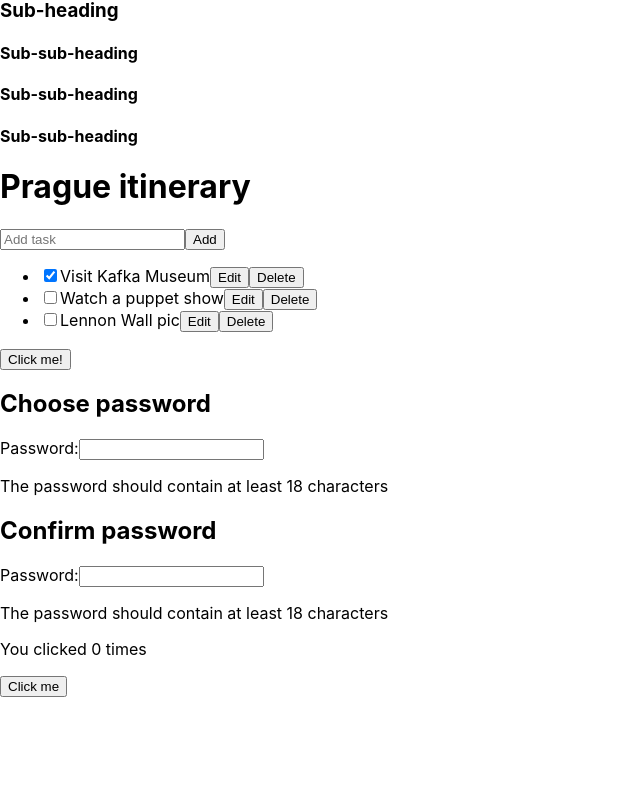
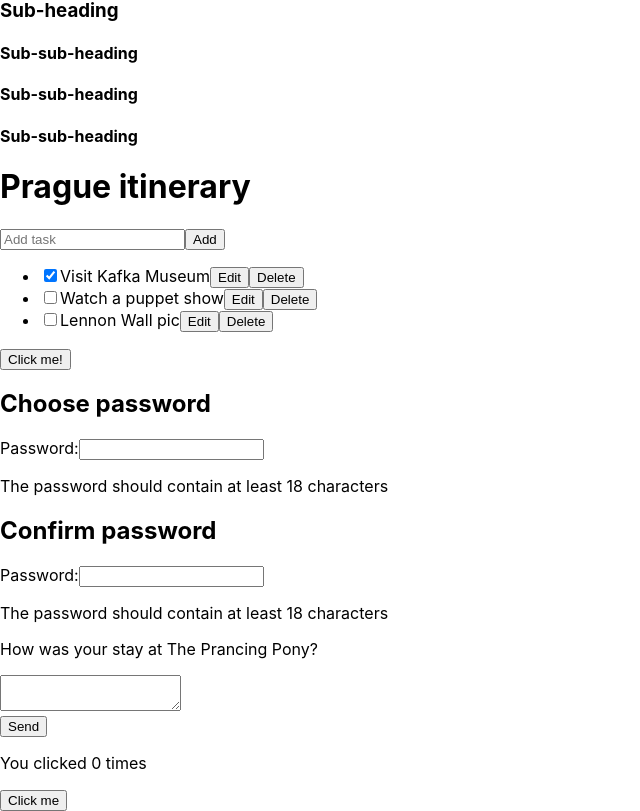
Before and after one commit to Namikachi/react, a React (Create React App) app: page / in a window 1280 px wide. Shown: the part 2369-3180 px from the top of the page, without its empty margins (0-640 px from the left). Before the commit the page ends 3066 px from the top, so only its background shows below. Built offline with nearby package versions, Linux system fonts and the light colour scheme.

Commit message:
my 19th commit
- Choosing the State Structure

```diff
--- /dev/null
+++ b/src/ChoosingTheStateStructure.js
@@ -0,0 +1,128 @@
+//  If some two state variables always change together, it might be a good idea to unify them into a single state variable.
+
+// A
+// const [x, setX] = useState(0);
+// const [y, setY] = useState(0);
+
+// B
+// const [position, setPosition] = useState({ x: 0, y: 0 });
+
+import { useState } from 'react';
+
+
+// -----------------------------
+// Avoid contradictions in state
+// -----------------------------
+function FeedbackForm() {
+  const [text, setText] = useState('');
+	// 👎
+	// ・If you forget to call setIsSent and setIsSending together,
+	//	 you may end up in a situation where both isSending and isSent are true at the same time.
+	// ・The more complex your component is, the harder it will be to understand what happened.
+  // const [isSending, setIsSending] = useState(false);
+  // const [isSent, setIsSent] = useState(false);
+
+	// 👍
+	// ・Since isSending and isSent should never be true at the same time,
+	//	 it is better to replace them with one status state variable that may take one of three valid states: 'typing' (initial), 'sending', and 'sent':
+	const [status, setStatus] = useState('typing');
+
+  async function handleSubmit(e) {
+    e.preventDefault();
+    // setIsSending(true);
+		setStatus('sending');
+    await sendMessage(text);
+		setStatus('sent');
+    // setIsSending(false);
+    // setIsSent(true);
+  }
+
+	const isSending = status === 'sending';
+  const isSent = status === 'sent';
+
+  if (isSent) {
+    return <h1>Thanks for feedback!</h1>
+  }
+
+  return (
+    <form onSubmit={handleSubmit}>
+      <p>How was your stay at The Prancing Pony?</p>
+      <textarea
+        disabled={isSending}
+        value={text}
+        onChange={e => setText(e.target.value)}
+      />
+      <br />
+      <button
+        disabled={isSending}
+        type="submit"
+      >
+        Send
+      </button>
+      {isSending && <p>Sending...</p>}
+    </form>
+  );
+}
+
+// Pretend to send a message.
+function sendMessage(text) {
+  return new Promise(resolve => {
+    setTimeout(resolve, 2000);
+  });
+}
+
+// -----------------------------
+// Avoid redundant state
+// -----------------------------
+
+function Form() {
+  const [firstName, setFirstName] = useState('');
+  const [lastName, setLastName] = useState('');
+	// 👎
+	// fullName is redundant.
+  // const [fullName, setFullName] = useState('');
+
+	// 👍
+	// You can always calculate fullName from firstName and lastName during render, so remove it from state.
+	const fullName = firstName + ' ' + lastName;
+
+  function handleFirstNameChange(e) {
+    setFirstName(e.target.value);
+    // setFullName(e.target.value + ' ' + lastName);
+  }
+
+  function handleLastNameChange(e) {
+    setLastName(e.target.value);
+    // setFullName(firstName + ' ' + e.target.value);
+  }
+
+  return (
+    <>
+      <h2>Let’s check you in</h2>
+      <label>
+        First name:{' '}
+        <input
+          value={firstName}
+          onChange={handleFirstNameChange}
+        />
+      </label>
+      <label>
+        Last name:{' '}
+        <input
+          value={lastName}
+          onChange={handleLastNameChange}
+        />
+      </label>
+      <p>
+        Your ticket will be issued to: <b>{fullName}</b>
+      </p>
+    </>
+  );
+}
+
+// -----------------------------
+// Avoid duplication in state
+// -----------------------------
+
+
+export { FeedbackForm, Form }
--- a/src/index.js
+++ b/src/index.js
@@ -20,6 +20,7 @@ import PassingDataDeeplyWithContext from './PassingDataDeeplyWithContext';
 import TaskApp from './ExtractingStateLogicIntoAReducer';
 import UseRefCounter from './useRef';
 import UseId from './useId';
+import { FeedbackForm } from './ChoosingTheStateStructure';
 import reportWebVitals from './reportWebVitals';
 
 // To render a React element, first pass the DOM element to ReactDOM.createRoot(), then pass the React element to root.render():
@@ -51,6 +52,7 @@ root.render(
       <TaskApp />
       <UseRefCounter />
       <UseId />
+      <FeedbackForm />
       <UsingTheEffectHook />
     </React.StrictMode>
   </>
```
